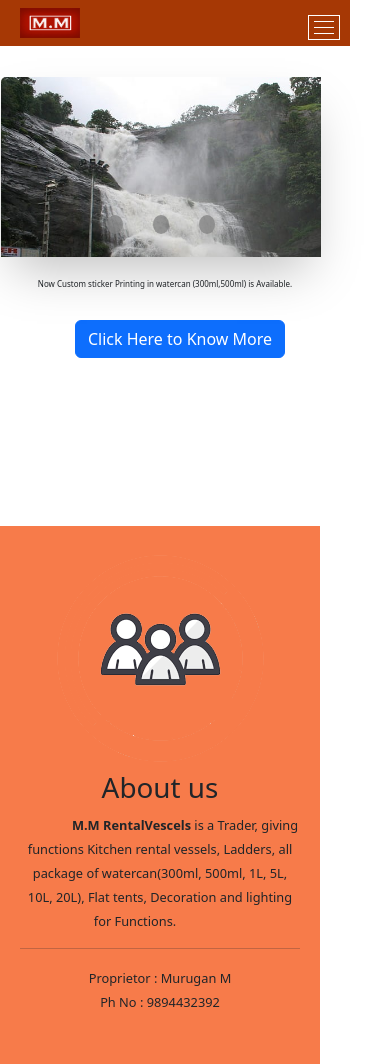
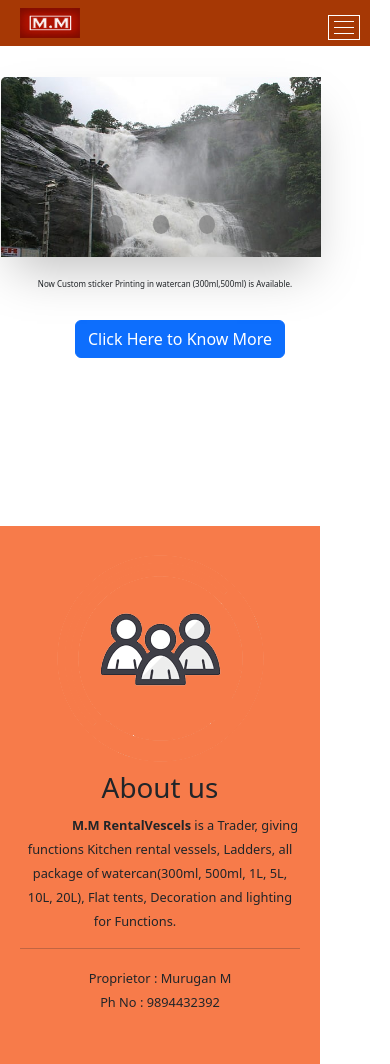
Before and after one commit to Sudhan-2001/mmrentalvesscels, a plain HTML site: page index.html in a window 390 px wide. Shown: the top 1064 px of the page. Drawn offline with nearby package versions, Linux system fonts and the light colour scheme.

Commit message:
Update style.css

```diff
--- a/style.css
+++ b/style.css
@@ -204,7 +204,7 @@
 
 @media (max-width:400px){
 	body{max-width: 400px;margin: 0;height: 100%}
-	.navbar{width: 350px;position: relative;}
+	.navbar{width: 370px;position: relative;}
  #log{height: 30px;width: 80px;padding-left: 20px;}
   .navbar .navbar-item ul {
     list-style-type: none;
```
